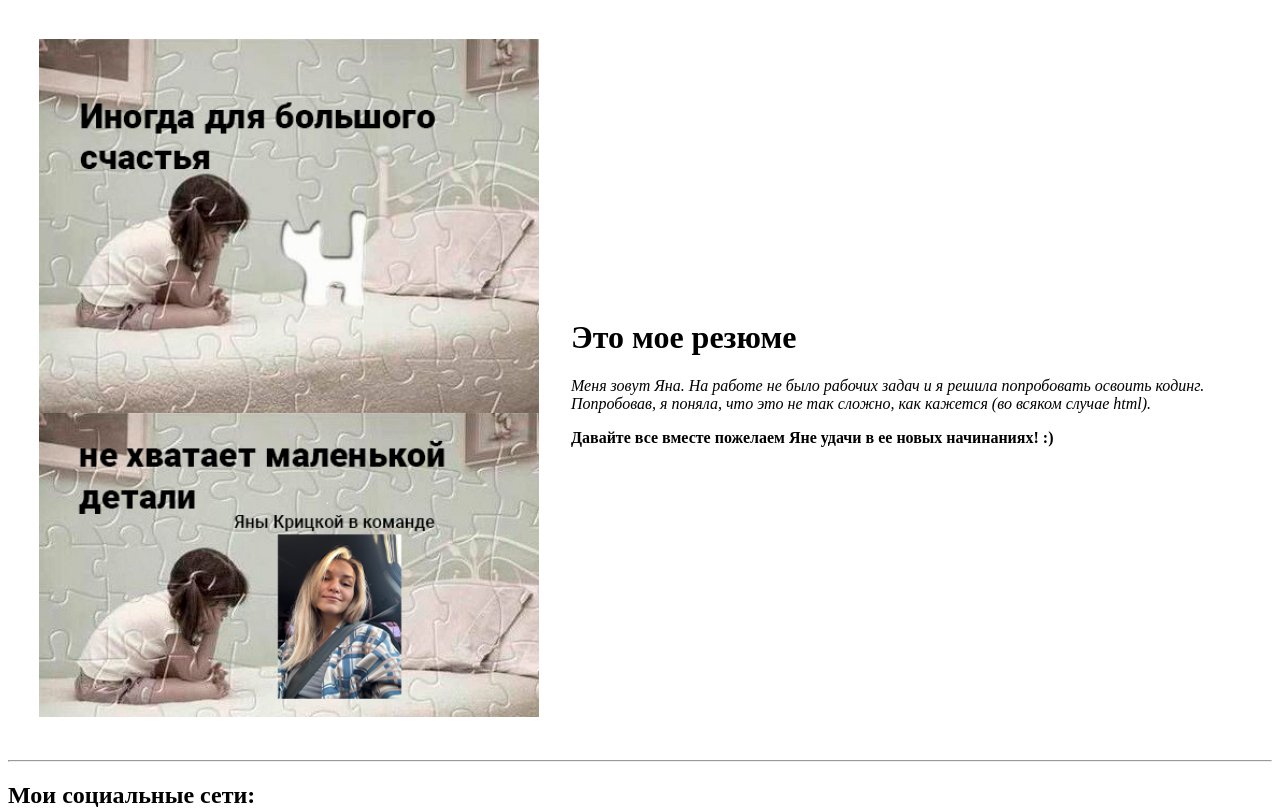
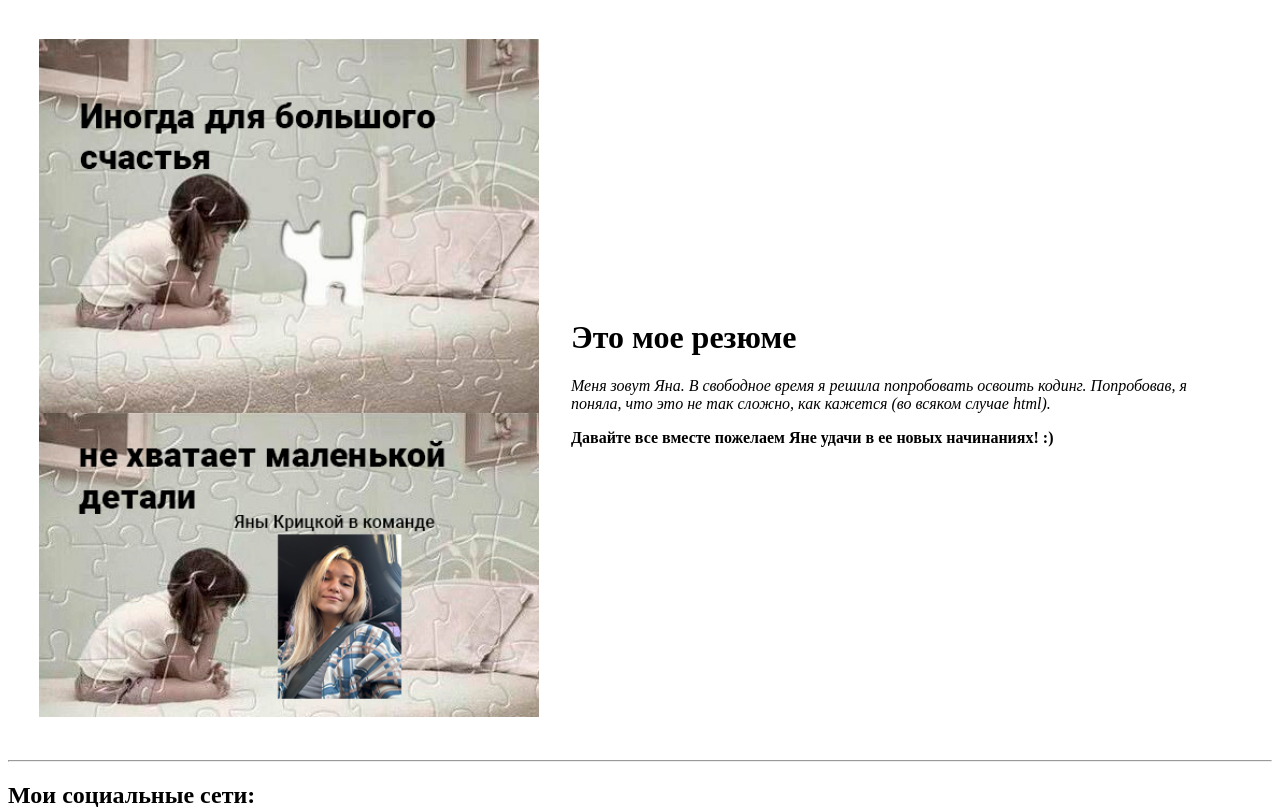
Before and after one commit to yabereza19/My-first-site, a plain HTML site: page index.html in a window 1280 px wide. Shown: the top 812 px of the page. Drawn offline with Linux system fonts and the light colour scheme.

Commit message:
Update index.html

```diff
--- a/index.html
+++ b/index.html
@@ -12,7 +12,7 @@
 </td>
 <td>
     <h1>Это мое резюме</h1>
-    <p><em>Меня зовут Яна. На работе не было рабочих задач и я решила попробовать освоить кодинг. Попробовав, я поняла, что это не так сложно, как кажется (во всяком случае html).</em></p>
+    <p><em>Меня зовут Яна. В свободное время я решила попробовать освоить кодинг. Попробовав, я поняла, что это не так сложно, как кажется (во всяком случае html).</em></p>
     <p><strong>Давайте все вместе пожелаем Яне удачи в ее новых начинаниях! :)</strong></p>
 </td>
 </tr>
```
